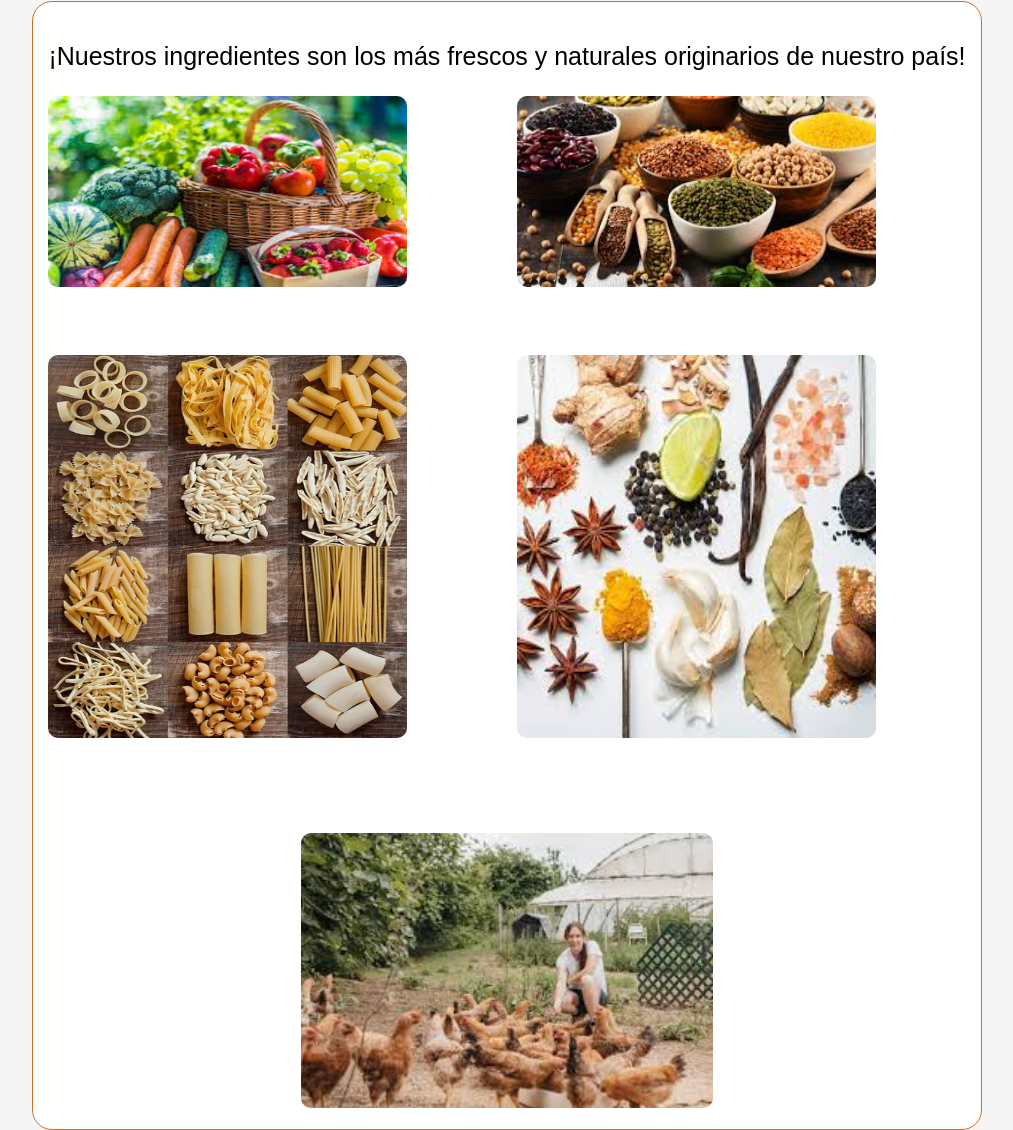
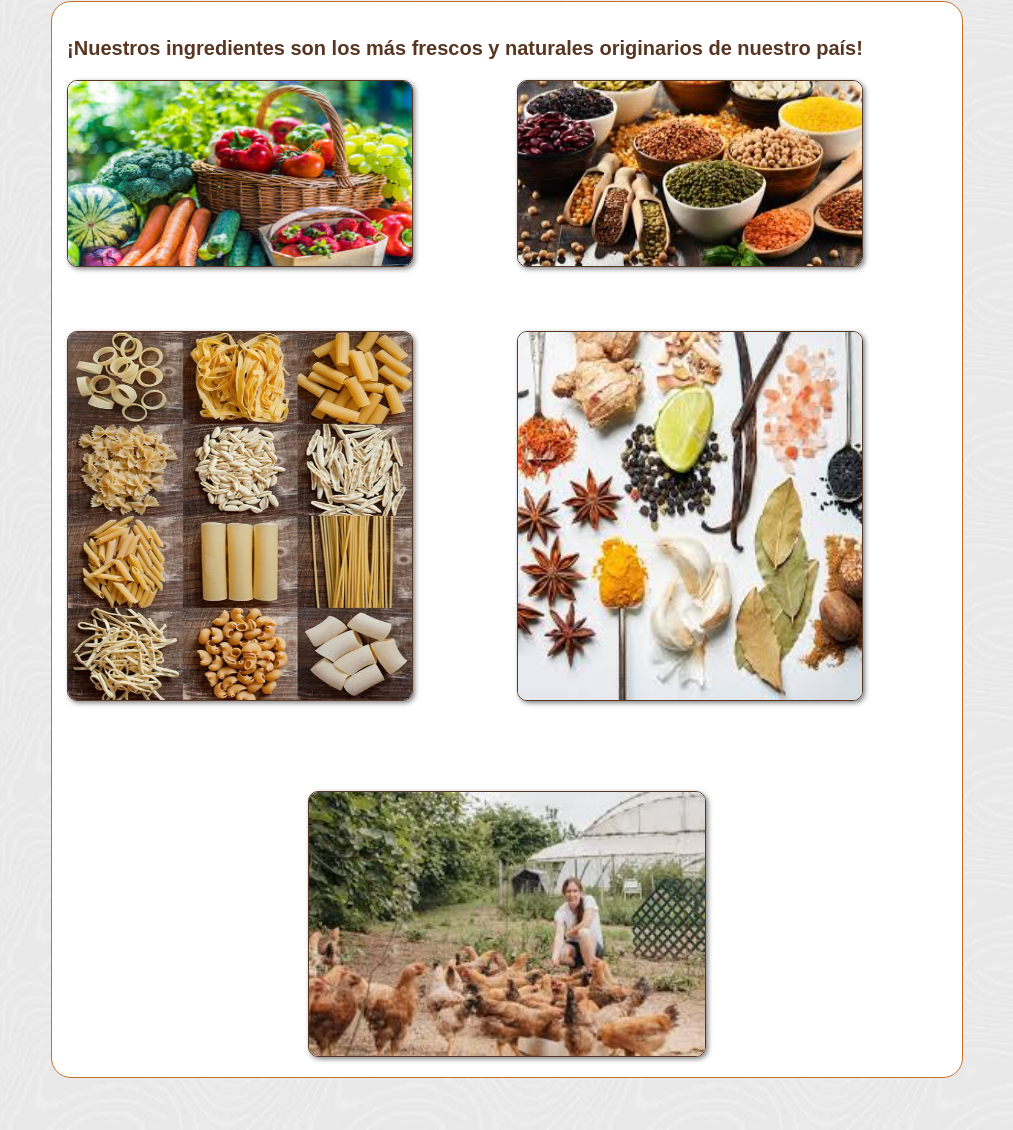
Before and after one commit to amarzam2303/LenguajeDeRestaurante, a plain HTML site: page paginas/ingredientes.html in a window 1280 px wide. Shown: the part 542-1672 px from the top of the page, without its empty margins (133-1146 px from the left). Drawn offline with Linux system fonts and the light colour scheme; a web font is replaced by a local one.

Commit message:
cuadragesimo commit

```diff
--- a/estilos.css
+++ b/estilos.css
@@ -15,10 +15,11 @@ body {
     font-family: Arial, sans-serif;
     margin: 0;
     padding: 0;
-    background: #f5f5f5;
+    /*background: #f5f5f5;*/
     min-height: 100vh;
     display: flex;
     flex-direction: column;
+    background: url(imagenes/fondo-elegante.jpg);
 }
 
 /* ── Cabecera ── */
@@ -211,8 +212,11 @@ li {
 
 /* Contenedor que tiene a todas las imágenes extra sobre los ingredientes del restaurante*/
 .contenedor-fotos-ingredientes {
-    font-size: 25px;
+    font-size: 20px;
+    color: #573622;
+    font-weight: bold;
     background-color: white;
+    /* background: url(imagenes/fondo-corcho.jpg); */
     border: 1px solid #c8702a;
     border-radius: 20px;
     margin-bottom: 40px;
@@ -233,6 +237,8 @@ li {
     height: 80%;
     width: 80%;
     border-radius: 10px;
+    border: 1px solid #573622;
+    box-shadow: 2px 2px 5px rgba(0, 0, 0, 0.5);
 }
 
 /*Contenedor de la última foto sobre los ingredientes*/
@@ -245,6 +251,8 @@ li {
     height: 45%;
     width: 45%;
     border-radius: 10px;
+    border: 1px solid #573622;
+    box-shadow: 2px 2px 5px rgba(0, 0, 0, 0.5);
 }
 
 /*Imagen de los botones*/
```
Also changed, not shown: paginas/sobrenosotros.html (+1 -1 lines), imagenes/fondo-corcho.jpg (added), imagenes/fondo-elegante.jpg (added).
